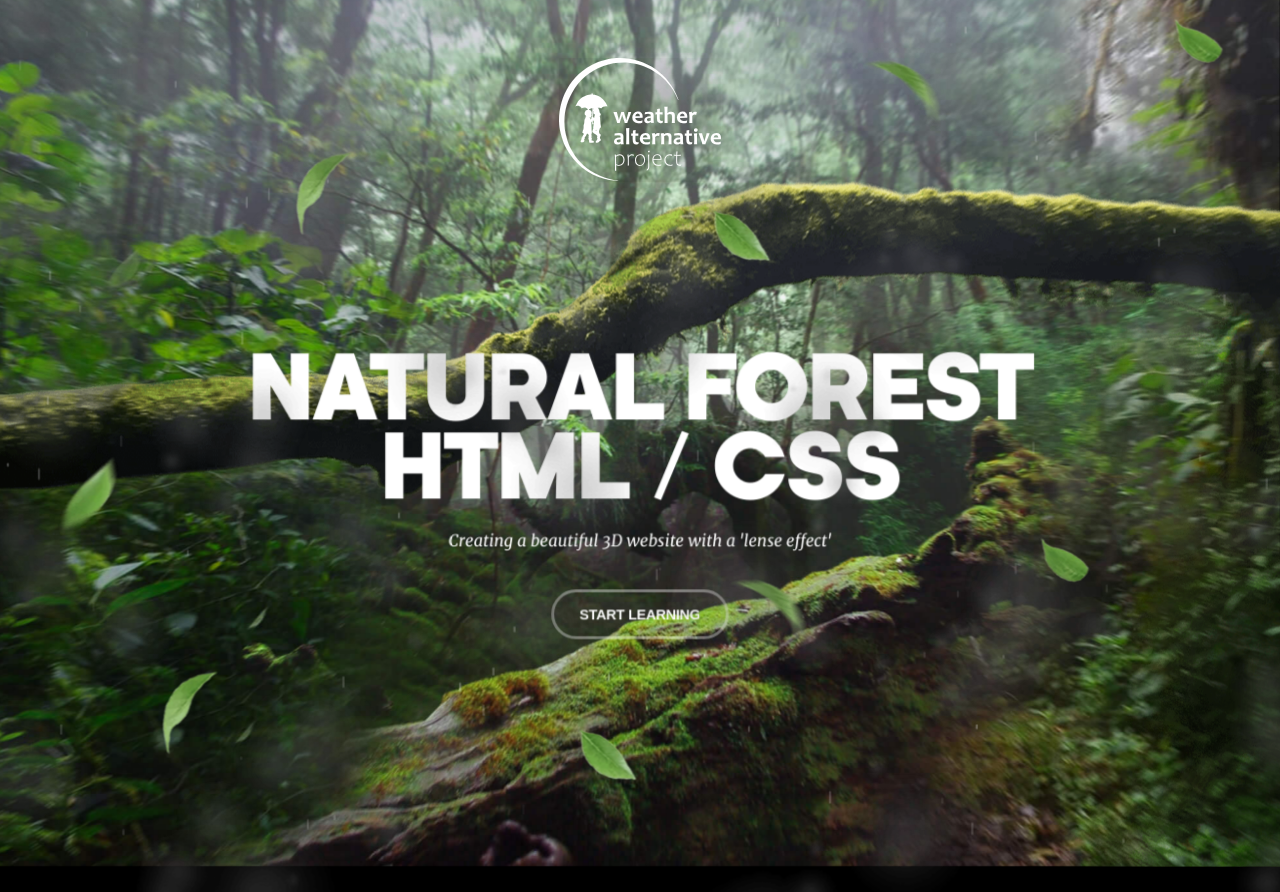
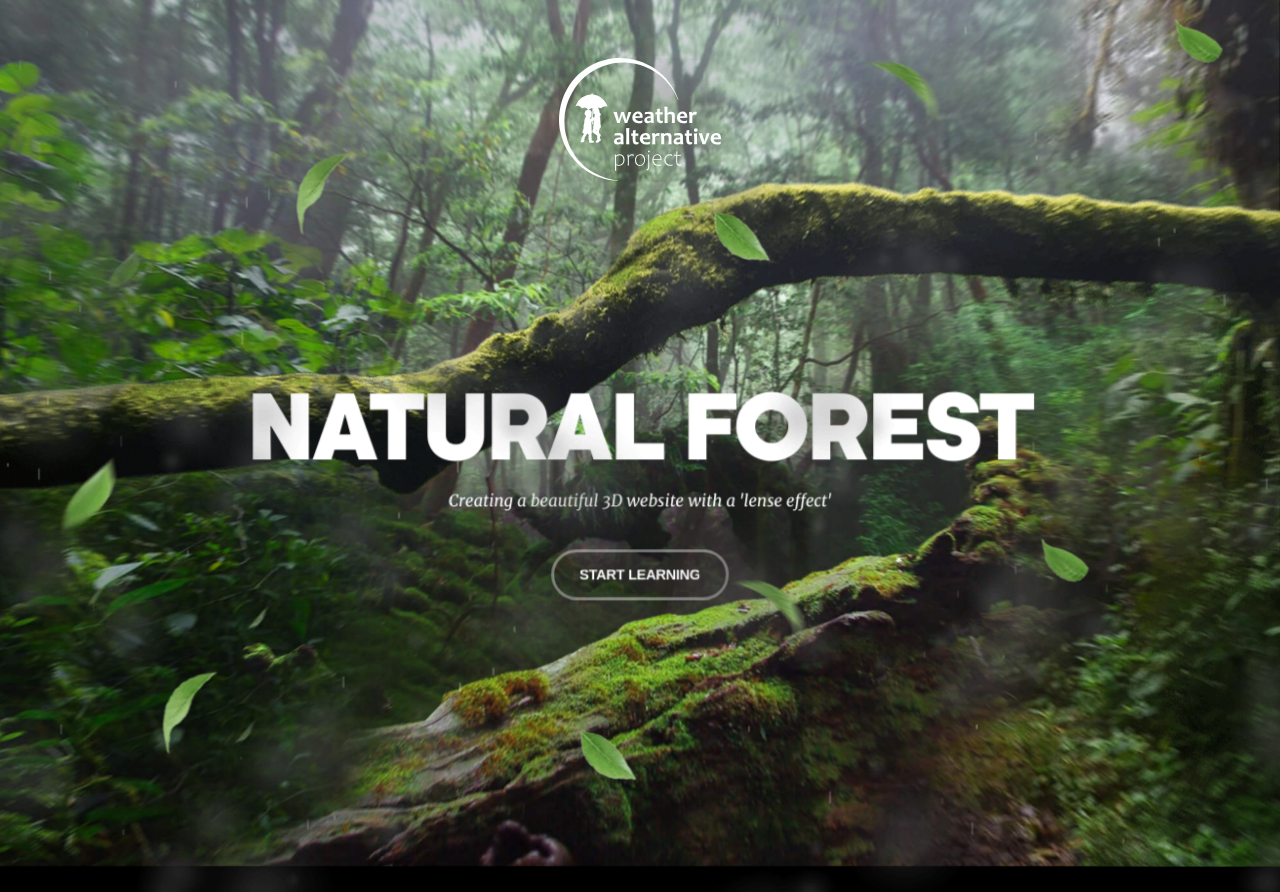
Before and after one commit to Svetlanazav/3d-forest, a website built with Vite: page index.html in a window 1280 px wide. Shown: the top 892 px of the page. Built offline with nearby package versions, Linux system fonts and the light colour scheme.

Commit message:
Update index.html

```diff
--- a/index.html
+++ b/index.html
@@ -23,7 +23,7 @@
         ></div>
         <div class="layers__item layer-3">
           <div class="hero-content">
-            <h1>Natural Forest <span>HTML / CSS</span></h1>
+            <h1>Natural Forest <span></span></h1>
             <div class="hero-content__p">
               Creating a beautiful 3D website with a 'lense effect'
             </div>
```
